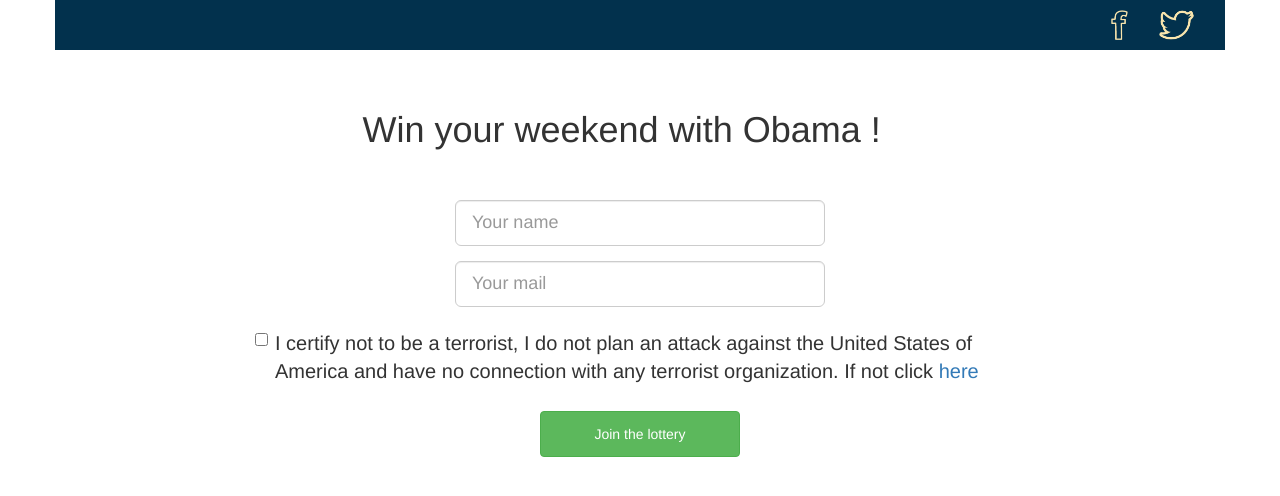
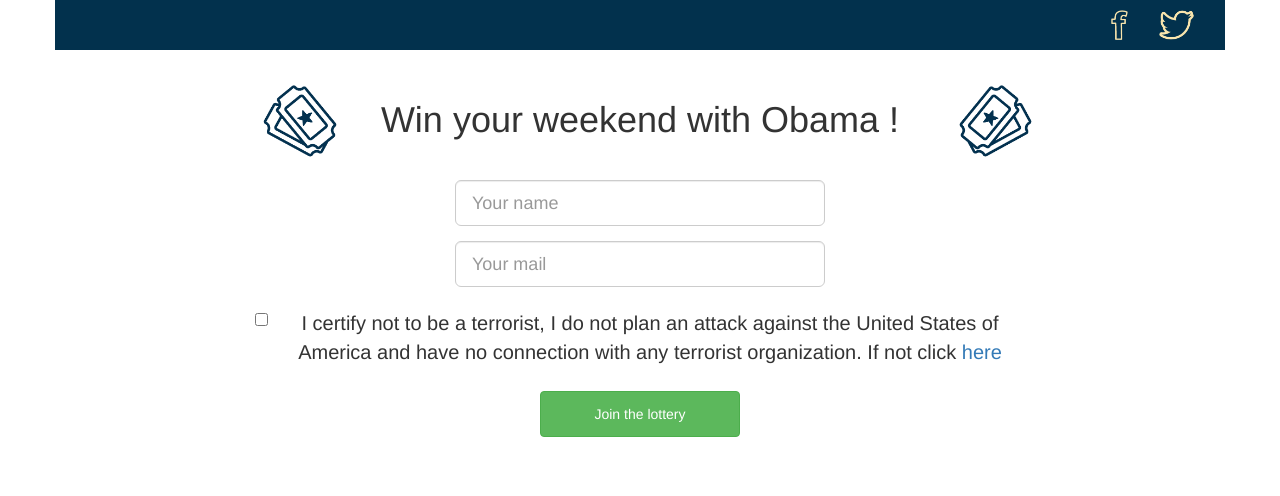
Before and after one commit to Sl0b/yesweekend, a PHP site: page /Lotterie.php in a window 1280 px wide. Shown: the part 180-676 px from the top of the page. Run offline with PHP 8.4, Linux system fonts and the light colour scheme.

Commit message:
lien sur la bannière

```diff
--- a/Lotterie.php
+++ b/Lotterie.php
@@ -15,17 +15,16 @@
 				include("header.php")
 			?>
 
-			<div class="row">
-				<div class="col-sm-3">
+			<div class="row weekend">
+				<div class="col-sm-offset-1 col-sm-2">
+					<img src="img/noun_148918_cc copie.png" height="80px" class="pull-right">
 				</div>
+
 				<div class="col-sm-6" >
-					</br>
-					</br>
-					<h1>Win your weekend with Obama !</h1>
-					</br>
-					</br>
+					<h1 class="text-center">Win your weekend with Obama !</h1>
 				</div>
-				<div class="col-sm-3">
+				<div class="col-sm-2">
+					<img src="img/noun_148919_cc.png" height="80px" class="pull-left">
 				</div>
 			</div>
 			<form class="form-horizontal">
@@ -53,8 +52,8 @@
   						<div class="col-md-8">
   							<div class="checkbox">
     							<label for="-0">
-      							<input type="checkbox" name="" id="-0" value="1">
-      							<p class="text1">I certify not to be a terrorist, I do not plan an attack against the United States of America and have no connection with any terrorist organization. If not click <a href="https://www.nsa.gov">here</a></p>
+      							<input class="center-block" type="checkbox" name="" id="-0" value="1">
+      							<p class="text1 text-center">I certify not to be a terrorist, I do not plan an attack against the United States of America and have no connection with any terrorist organization. If not click <a href="https://www.nsa.gov">here</a></p>
     					</label>
 							</div>
   						</div>
--- a/css/style.css
+++ b/css/style.css
@@ -36,3 +36,7 @@
 		height: 39px;
 		margin-top: 5px;
 }
+.weekend {
+	margin-top: 30px;
+	margin-bottom: 20px;
+	}
--- a/header.php
+++ b/header.php
@@ -8,9 +8,13 @@
 </header>
 <div class="row header2">
   <div class="col-md-offset-10 col-md-1 header2">
-    <img src="img/noun_26636_cc.png" class="bouton-fb pull-right">
+    <a href="https://www.facebook.com/barackobama?fref=ts">
+      <img src="img/noun_26636_cc.png" class="bouton-fb pull-right">
+    </a>
   </div>
   <div class="col-md-1 header2">
-    <img src="img/noun_20940.png" class="bouton-tw center-block">
+    <a href="https://twitter.com/BarackObama">
+      <img src="img/noun_20940.png" class="bouton-tw center-block">
+    </a>
   </div>
 </div>
```
Also changed, not shown: img/noun_148918_cc copie.png (added).
